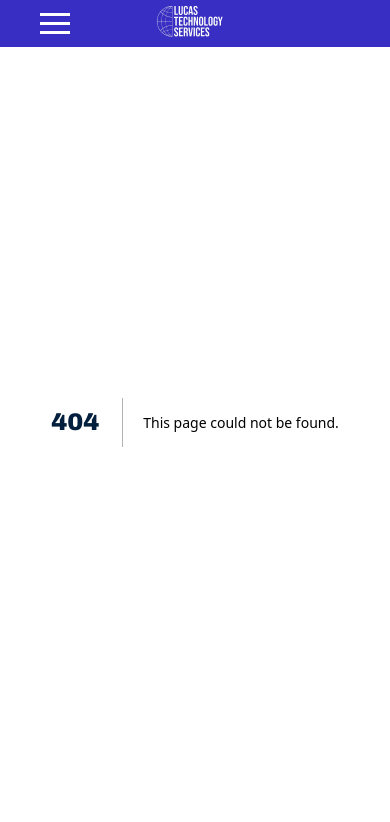
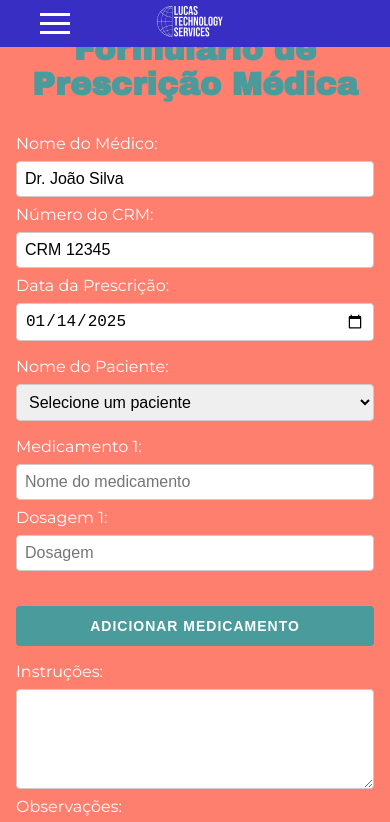
Before and after one commit to LesterCerioli/CRM-SAS, a Next.js app: page /medicalPrescriptionForm in a window 390 px wide. Before the commit this address had no page. Shown: the top 822 px of the page. Built offline with nearby package versions, Linux system fonts and the light colour scheme; a web font is replaced by a local one.

Commit message:
issue(#71): creation of the medicalPrescriptionForm, starting its stylization and responsiveness.

```diff
--- /dev/null
+++ b/src/app/(pages)/medicalPrescriptionForm/page.tsx
@@ -0,0 +1,16 @@
+"use client";
+
+import React from "react";
+import * as S from "./styles";
+import CreateMedicalPrescription from "@/components/createMedicalPrescription/createMedicalPrescription";
+
+
+const MedicalPrescriptionForm: React.FC = () => {
+    return (
+        <S.Container>
+           <CreateMedicalPrescription/>
+        </S.Container>
+    );
+};
+
+export default MedicalPrescriptionForm;
--- /dev/null
+++ b/src/app/(pages)/medicalPrescriptionForm/styles.ts
@@ -0,0 +1,30 @@
+import styled from "styled-components";
+
+export const Container = styled.div`
+  background-color: #4f98a0;
+
+
+  button {
+    text-transform: uppercase;
+    padding: 12px 25px;
+    border-radius: 4px;
+    border: none;
+    cursor: pointer;
+    font-weight: 700;
+    letter-spacing: 0.071em;
+    font-size: 14px;
+    transition: all ease-in-out 0.2s;
+
+    &:hover {
+      transform: scale(1.1);
+    }
+  }
+`;
+
+export const Cokkies = styled.div`
+  height: 100%;
+  position: sticky;
+  bottom: 20px;
+  right: 20px;
+  z-index: 100;
+`;
--- /dev/null
+++ b/src/components/createMedicalPrescription/createMedicalPrescription.tsx
@@ -0,0 +1,136 @@
+"use client";
+import React, { useState, useEffect } from "react";
+import * as S from "./styles";
+
+const CreateMedicalPrescription: React.FC = () => {
+  const [doctorName, setDoctorName] = useState("");
+  const [crmNumber, setCrmNumber] = useState("");
+  const [prescriptionDate, setPrescriptionDate] = useState("");
+  const [patientName, setPatientName] = useState("");
+  const [medications, setMedications] = useState([{ name: "", dosage: "" }]);
+  const [instructions, setInstructions] = useState("");
+  const [observations, setObservations] = useState("");
+
+  useEffect(() => {
+
+    setDoctorName("Dr. João Silva");
+    setCrmNumber("CRM 12345");
+    setPrescriptionDate(new Date().toISOString().split('T')[0]);
+  }, []);
+
+  const handleAddMedication = () => {
+    setMedications([...medications, { name: "", dosage: "" }]);
+  };
+
+  const handleMedicationChange = (index: number, field: string, value: string) => {
+    const newMedications = [...medications];
+    newMedications[index] = { ...newMedications[index], [field]: value };
+    setMedications(newMedications);
+  };
+
+  const handleSubmit = (e: React.FormEvent) => {
+    e.preventDefault();
+
+    console.log("Formulário enviado");
+  };
+
+  return (
+    <S.Container>
+      <S.Title>Formulário de Prescrição Médica</S.Title>
+      <S.Form onSubmit={handleSubmit}>
+        <S.Row>
+          <S.Group>
+            <S.Label>Nome do Médico:</S.Label>
+            <S.Input type="text" value={doctorName} readOnly />
+          </S.Group>
+          <S.Group>
+            <S.Label>Número do CRM:</S.Label>
+            <S.Input type="text" value={crmNumber} readOnly />
+          </S.Group>
+          <S.Group>
+            <S.Label>Data da Prescrição:</S.Label>
+            <S.Input
+              type="date"
+              value={prescriptionDate}
+              onChange={(e) => setPrescriptionDate(e.target.value)}
+              required
+            />
+          </S.Group>
+        </S.Row>
+        <S.Row>
+          <S.Group>
+            <S.Label>Nome do Paciente:</S.Label>
+            <S.Select
+              value={patientName}
+              onChange={(e) => setPatientName(e.target.value)}
+              required
+            >
+              <option value="">Selecione um paciente</option>
+              <option value="Maria Santos">Maria Santos</option>
+              <option value="Carlos Oliveira">Carlos Oliveira</option>
+              <option value="Ana Rodrigues">Ana Rodrigues</option>
+              <option value="Pedro Ferreira">Pedro Ferreira</option>
+              <option value="Lúcia Costa">Lúcia Costa</option>
+            </S.Select>
+          </S.Group>
+        </S.Row>
+        {medications.map((med, index) => (
+          <S.Row key={index}>
+            <S.Group>
+              <S.Label>Medicamento {index + 1}:</S.Label>
+              <S.Input
+                type="text"
+                placeholder="Nome do medicamento"
+                value={med.name}
+                onChange={(e) => handleMedicationChange(index, "name", e.target.value)}
+                required
+              />
+            </S.Group>
+            <S.Group>
+              <S.Label>Dosagem {index + 1}:</S.Label>
+              <S.Input
+                type="text"
+                placeholder="Dosagem"
+                value={med.dosage}
+                onChange={(e) => handleMedicationChange(index, "dosage", e.target.value)}
+                required
+              />
+            </S.Group>
+            {index === medications.length - 1 && (
+              <S.Group>
+                <S.Label>&nbsp;</S.Label>
+                <S.Button type="button" onClick={handleAddMedication}>
+                  Adicionar Medicamento
+                </S.Button>
+              </S.Group>
+            )}
+          </S.Row>
+        ))}
+        <S.Row>
+          <S.Group>
+            <S.Label>Instruções:</S.Label>
+            <S.TextArea
+              value={instructions}
+              onChange={(e) => setInstructions(e.target.value)}
+              required
+            />
+          </S.Group>
+          <S.Group>
+            <S.Label>Observações:</S.Label>
+            <S.TextArea
+              value={observations}
+              onChange={(e) => setObservations(e.target.value)}
+            />
+          </S.Group>
+        </S.Row>
+        <S.Row>
+          <S.Group>
+            <S.SubmitButton type="submit">Enviar Prescrição</S.SubmitButton>
+          </S.Group>
+        </S.Row>
+      </S.Form>
+    </S.Container>
+  );
+};
+
+export default CreateMedicalPrescription;
--- /dev/null
+++ b/src/components/createMedicalPrescription/styles.ts
@@ -0,0 +1,120 @@
+import styled from 'styled-components';
+
+export const Container = styled.div`
+  background-color: #FF7F6F;
+  padding: 2rem;
+  border-radius: 10px;
+  max-width: 900px;
+  margin: 0 auto;
+  box-shadow: 0 4px 6px rgba(0, 0, 0, 0.1);
+
+  @media (max-width: 768px) {
+    padding: 1rem;
+    max-width: 100%;
+    border-radius: 0;
+  }
+`;
+
+export const Title = styled.h1`
+  color: #4A9B9B;
+  padding: 1rem;
+  text-align: center;
+  margin-bottom: 1rem;
+  font-weight: 700;
+`;
+
+export const Form = styled.form`
+  display: flex;
+  flex-direction: column;
+  gap: 1rem;
+`;
+
+export const Row = styled.div`
+  display: flex;
+  gap: 1rem;
+  flex-wrap: wrap;
+
+  @media (max-width: 768px) {
+    flex-direction: column;
+    gap: 0.5rem;
+  }
+`;
+
+export const Group = styled.div`
+  display: flex;
+  flex-direction: column;
+  flex: 1;
+  min-width: calc(33.333% - 0.67rem);
+
+  @media (max-width: 768px) {
+    min-width: 100%;
+  }
+`;
+
+export const Label = styled.label`
+  color: white;
+  margin-bottom: 0.5rem;
+`;
+
+export const Input = styled.input`
+  padding: 0.5rem;
+  border: 1px solid #ccc;
+  border-radius: 4px;
+  font-size: 1rem;
+  width: 100%;
+
+  @media (max-width: 768px) {
+    font-size: 16px;
+  }
+`;
+
+export const Select = styled.select`
+  padding: 0.5rem;
+  border: 1px solid #ccc;
+  border-radius: 4px;
+  font-size: 1rem;
+  width: 100%;
+
+  @media (max-width: 768px) {
+    font-size: 16px;
+  }
+`;
+
+export const TextArea = styled.textarea`
+  padding: 0.5rem;
+  border: 1px solid #ccc;
+  border-radius: 4px;
+  font-size: 1rem;
+  resize: vertical;
+  min-height: 100px;
+  width: 100%;
+
+  @media (max-width: 768px) {
+    font-size: 16px;
+  }
+`;
+
+export const Button = styled.button`
+  background-color: #4A9B9B;
+  color: white;
+  padding: 0.5rem 1rem;
+  border: none;
+  border-radius: 4px;
+  font-size: 1rem;
+  cursor: pointer;
+  transition: background-color 0.3s;
+  width: 100%;
+
+  &:hover {
+    background-color: #3a7a7a;
+  }
+
+  @media (max-width: 768px) {
+    font-size: 16px;
+    padding: 0.75rem 1rem;
+  }
+`;
+
+export const SubmitButton = styled(Button)`
+  margin-top: 1rem;
+`;
```
